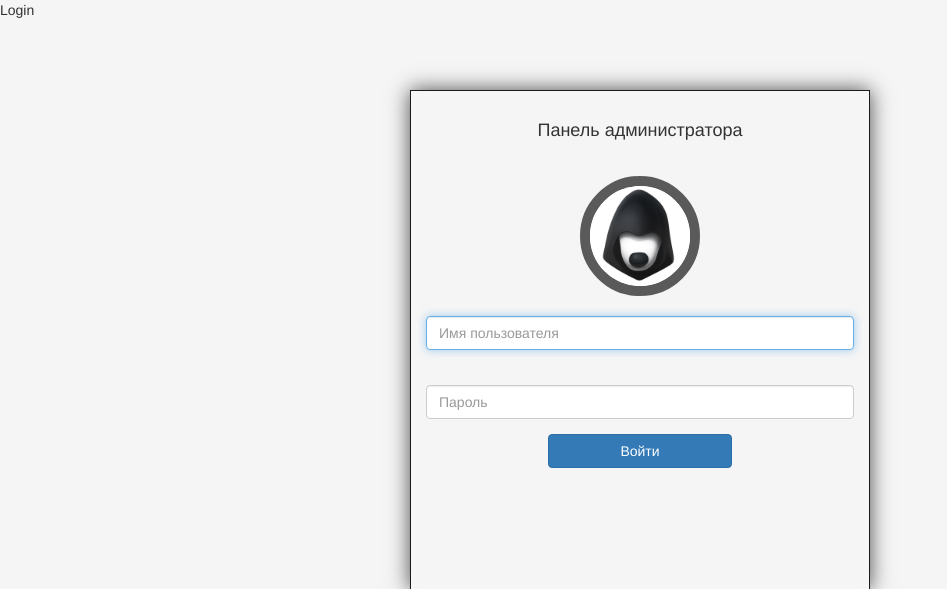
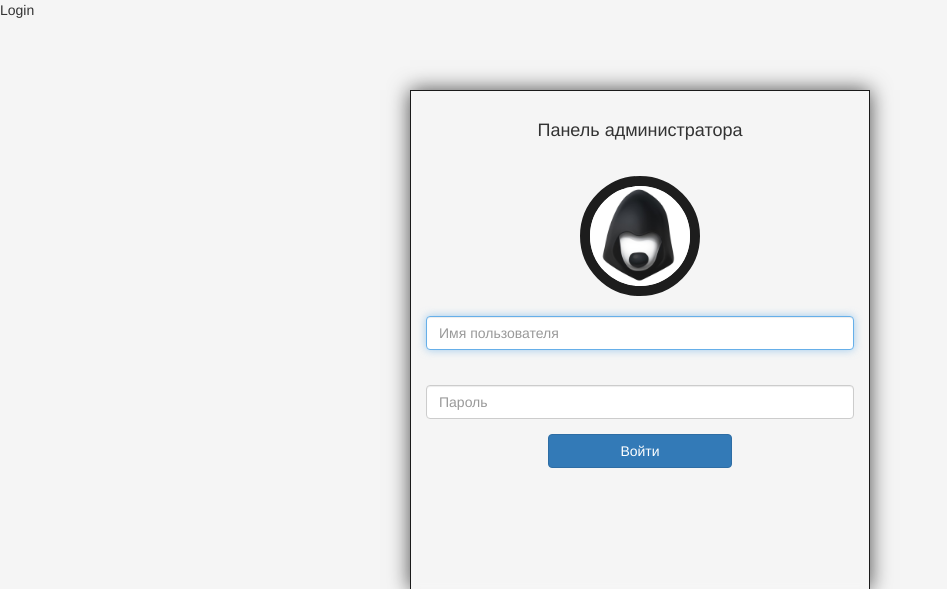
Before and after one commit to dmalchenko/telegram_link, a Yii app: the page made by views/site/login.php in a window 1280 px wide. Shown: the top 589 px of the page, without its empty margins (0-947 px from the left). Run offline with PHP 8.4 and a stand-in for Yii, Linux system fonts and the light colour scheme; the template is opened without the code that fills it, so the values that code supplies are empty; form fields are guessed from the names that the template uses; some libraries are stand-ins or nearby versions.

Commit message:
add ne login page

```diff
--- a/views/site/login.php
+++ b/views/site/login.php
@@ -18,7 +18,7 @@ $this->params['breadcrumbs'][] = $this->title;
         <h4>Панель администратора</h4>
 
         <img src="/vk-dog-1.jpg" alt="" width="120px"
-             style="border: 10px solid #5a5a5a; border-radius: 60px; margin-top: 25px">
+             style="border: 10px solid #1d1d1d; border-radius: 60px; margin-top: 25px">
         <br>
         <?php $form = ActiveForm::begin([
             'id' => 'login-form',
```
